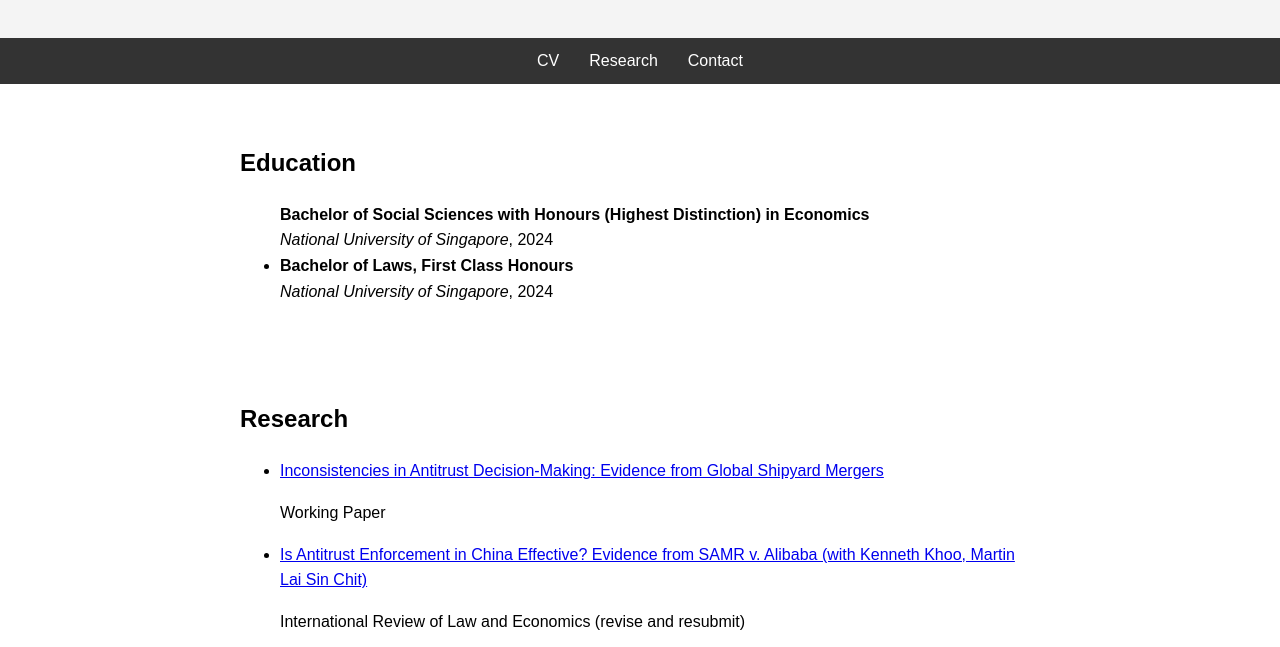
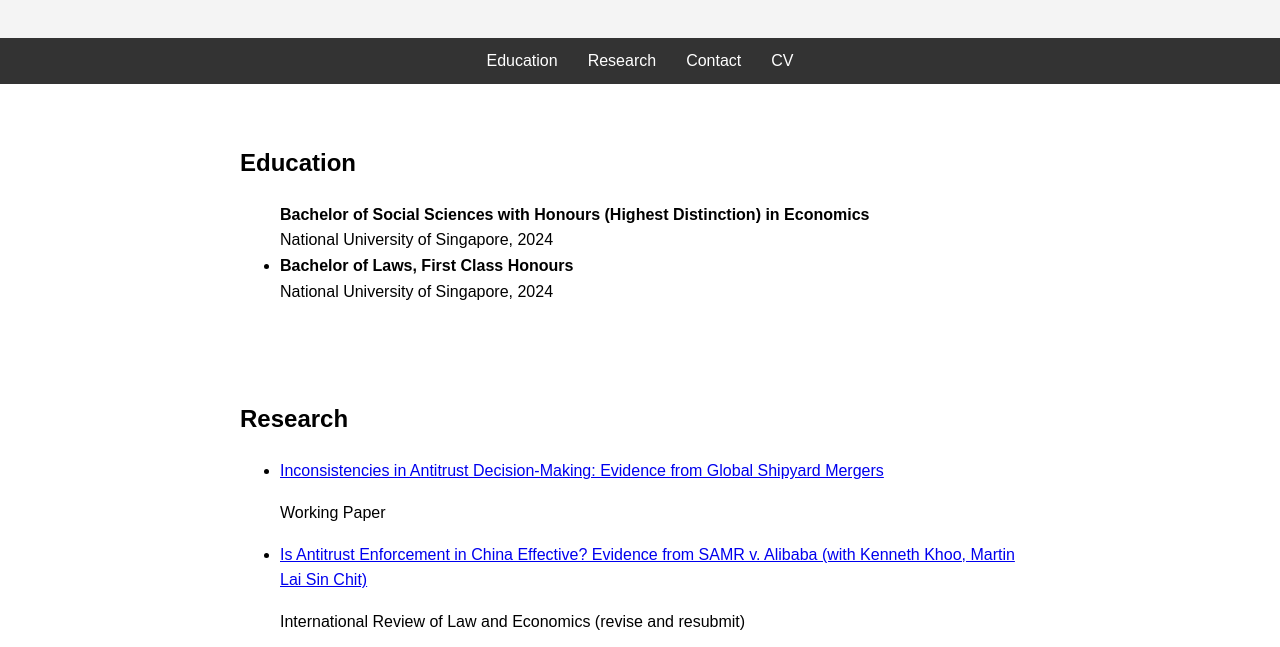
Before and after one commit to Tiancy89/chuyuetian, a plain HTML site: page index.html in a window 1280 px wide. Shown: the part 96-743 px from the top of the page. Drawn offline with Linux system fonts and the light colour scheme.

Commit message:
Update index.html

```diff
--- a/index.html
+++ b/index.html
@@ -46,20 +46,21 @@
 </header>
 
 <nav>
-    <a href="#cv">CV</a>
+    <a href="#education">Education</a>
     <a href="#research">Research</a>
     <a href="#contact">Contact</a>
+    <a href="#cv">CV</a>
 </nav>
 
 <section id="education">
     <h2>Education</h2>
     <ul>
             <strong>Bachelor of Social Sciences with Honours (Highest Distinction) in Economics</strong><br>
-            <em>National University of Singapore</em>, 2024
+            National University of Singapore, 2024
         </li>
         <li>
             <strong>Bachelor of Laws, First Class Honours</strong><br>
-            <em>National University of Singapore</em>, 2024
+            National University of Singapore, 2024
         </li>
     </ul>
 </section>
```
